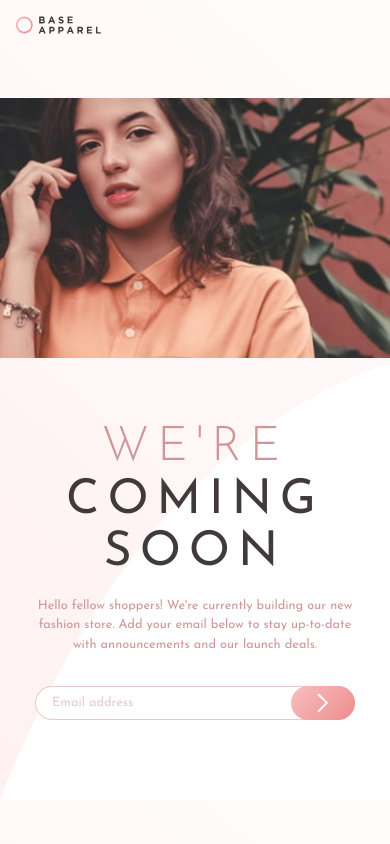
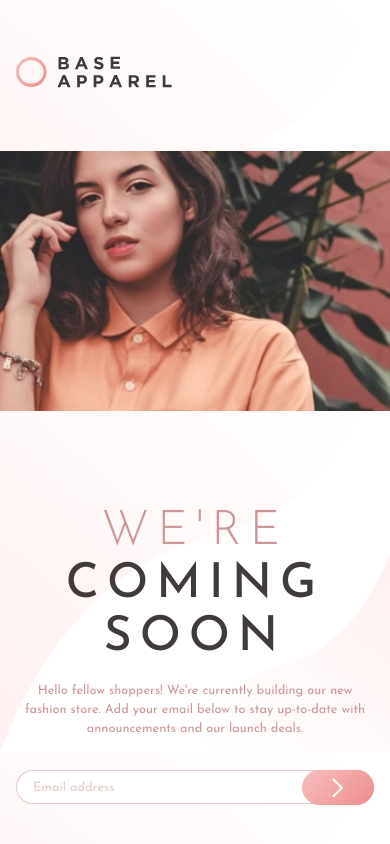
Before and after one commit to polinagusakova/Base-apparel-page, a plain HTML site: page index.html in a window 390 px wide. Drawn offline with Linux system fonts and the light colour scheme.

Commit message:
Edit responsiveness

```diff
--- a/index.html
+++ b/index.html
@@ -13,14 +13,14 @@
 <body>
     <main>
         <div class="container">
+            <div class="info">
                 <img src="./resources/images/logo.svg" alt="Logo in main page" class="logo">
-            <!--Image in desktop size-->
-            <img src="./resources/images/hero-desktop.jpg" alt="" class="hero-desktop">
-            <!--image in mobile size-->
-            <img src="./resources/images/hero-mobile.jpg" alt="" class="hero-mobile">
-            <div class="description">
+
+                <!--Image in mobile version-->
+                <img src="./resources/images/hero-mobile.jpg" alt="Hero icon mobile version" class="hero-mobile">
+
+                <div class="desc">
                     <h1><span>We're</span> coming soon</h1>
-
                     <p>Hello fellow shoppers! We're currently building our new fashion store. Add your email below to stay up-to-date with announcements and our launch deals.</p>
 
                     <form action="#">
@@ -30,11 +30,18 @@
                     </form>
                     <p id="alert" style="display: none;">Please provide a valid email</p>
                 </div>
+
                 <!--Footer-->
                 <p class="attribution">
                     Challenge by <a href="https://www.frontendmentor.io?ref=challenge" target="_blank">Frontend Mentor</a>. Coded by <a href="#" aria-label="Link to author's page">Polina</a>.
                 </p>
             </div>
+
+            <!--image in desktop version-->
+            <div class="images">
+                <img src="./resources/images/hero-desktop.jpg" alt="Hero icon desktop version" class="hero-desktop">
+            </div>
+        </div>
     </main>
     <script src="./resources/script.js"></script>
 </body>
--- a/resources/scss/style.scss
+++ b/resources/scss/style.scss
@@ -8,81 +8,82 @@ body {
 
     background-image: $body-background-image;
     background-color: linear-gradient(135deg, hsl(0, 0%, 100%), hsl(0, 100%, 98%));
+    background-size: contain;
 
-    gap: 2rem;
-    min-height: 100vh;
+    @extend %flex;
+    min-height: 100svh;
 
-    //Main box
-    main {
-        .container {
-            @extend %flex;
-            flex-direction: column;
-            margin-top: 3rem;
-            margin-left: 8rem;
-            gap: 1rem;
-
-            @media screen and (max-width: 500px) {
-                margin: 0;
-                gap: 3rem;
-                height: 100vh;
-            }
-        }
-
-        //Image in desktop size
+    //Image in desktop version
     .hero-desktop {
         position: absolute;
         top: 0;
         right: 0;
+        width: 40vw;
         height: 100vh;
-            width: 40vw;
 
         @media screen and (max-width: 500px) {
             display: none;
         }
     }
 
-        //Image in mobile size
+    //Image in mobile version
     .hero-mobile {
         display: none;
+
         @media screen and (max-width: 500px) {
             display: block;
+            margin-top: 1rem;
+            padding: 0;
         }
     }
 
-        //Logo image
-        .logo {
-            width: 10%;
+    //Main box
+    .container {
+        display: flex;
+        justify-content: center;
+        align-items: center;
+        min-width: 50vw;
+        flex-direction: column;
+        height: 100svh;
+    }
+
+    .info {
+        @extend %flex;
+        flex-direction: column;
+        width: 30vw;
+        height: 100vh;
+        margin-top: 2rem;
+        justify-content: space-around;
 
         @media screen and (max-width: 500px) {
-                width: 30%;
-                justify-self: flex-start;
-                align-items: flex-start;
-                padding: 1rem;
+            width: 100%;
+            text-align: center;
+            justify-self: center;
+            align-self: center;
+            text-align: center;
+        }
+
+        .logo {
+            width: 40%;
+
+            @media screen and (max-width: 500px) {
+                width: 40%;
+                margin-left: 1rem;
             }
         }
 
-        //Information box
-        .description {
-            min-width: 20rem;
-            display: flex;
+        //Description and form
+        .desc {
+            @extend %flex;
             flex-direction: column;
             gap: 1rem;
-            width: 20rem;
-            margin-top: 3rem;
-
-            @media screen and (max-width: 500px) {
-                text-align: center;
-                justify-self: center;
-                align-self: center;
-                margin-top: 1rem;
-                text-align: center;
-            }
+            padding: 1rem;
         }
 
         h1 {
             font-size: 3rem;
             text-transform: uppercase;
-            font-weight: 400;
+            font-weight: 500;
             letter-spacing: 0.5rem;
             color: $dark-grayish-red;
 
@@ -90,6 +91,11 @@ body {
                 font-weight: 300;
                 color: $desaturated-red;
             }
+
+            @media screen and (max-width: 500px) {
+                margin-top: 2rem;
+            }
+
         }
 
         p {
@@ -142,7 +148,7 @@ body {
                 position: absolute;
                 top: 50%; /* Position Y halfway in */
                 left: 70%; /* Position X halfway in */
-                transform: translate(-50%,-50%);
+                transform: translate(-50%,-50%); //Center by input height
             }
         }
 
@@ -151,7 +157,6 @@ body {
             margin-left: 1rem;
             font-size: 0.7rem;
             color: $soft-red;
-        }
         }
 
         //Footer
@@ -163,3 +168,4 @@ body {
             }
         }
     }
+}
```
Also changed, not shown: resources/style.css, 1 other file. Lines whose indentation alone changed are shown as unchanged.
